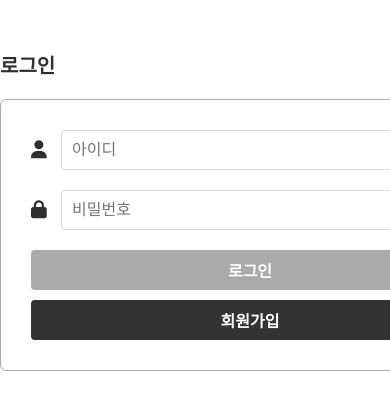
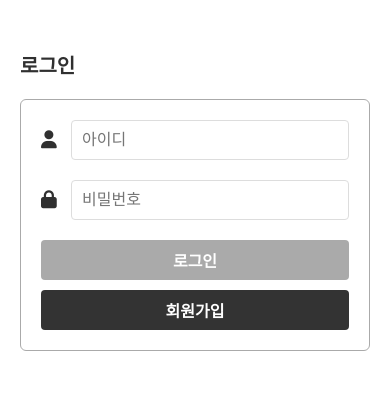
Before and after one commit to kang-mincheol/myrecord, a PHP site: page /account/login in a window 390 px wide; the page is wider, and only the part inside the window is pictured. Shown: the part 26-436 px from the top of that part. Run offline with PHP 8.4, Linux system fonts and the light colour scheme; the visitor is signed in with stand-in values (Sample User, id 1); data that the repository does not hold is empty; some libraries are stand-ins or nearby versions; some web fonts are replaced.

Commit message:
모바일 퍼블리싱 완료

```diff
--- a/account/login/index.css
+++ b/account/login/index.css
@@ -19,6 +19,18 @@
 
 #login_wrap .login_box .login_info_wrap {
     border: 1px solid #aaa; box-sizing: border-box; border-radius: 6px; padding: 30px;
+}
+
+@media screen and (max-width: 1050px) {
+    #login_wrap .login_box {
+        width: auto; max-width: 500px; margin: 0 auto;
+    }
+}
+
+@media screen and (max-width: 600px) {
+    #login_wrap .login_box {
+        max-width: auto; margin: 0 20px;
+    }
 }
 
 
@@ -53,6 +65,12 @@
     margin-bottom: 20px;
 }
 
+@media screen and (max-width: 1050px) {
+    #login_wrap .login_box .login_info_wrap {
+        padding: 20px;
+    }
+}
+
 
 
 
--- a/account/login/index.js
+++ b/account/login/index.js
@@ -5,7 +5,13 @@ function init() {
 
 function loginSubmit() {
     var id = $("#login_id").val();
+    if(id == '') {
+        return myrecordAlert('on', '아이디를 입력해주세요');
+    }
     var password = $("#login_password").val();
+    if(password == '') {
+        return myrecordAlert('on', '비밀번호를 입력해주세요');
+    }
 
     $.ajax({
         type: "POST",
@@ -16,6 +22,11 @@ function loginSubmit() {
         url: "/api/account/set.login_check.php",
         success: function(data) {
             console.log(data);
+            if(data["code"] == "SUCCESS") {
+                location.href = "/";
+            } else {
+                return myrecordAlert('on', data["msg"]);
+            }
         },
         error: function(error) {
             console.log(error);
--- a/account/login/index.php
+++ b/account/login/index.php
@@ -28,7 +28,7 @@ echo css_load('/account/login/index.css');
             <!-- info_data_wrap -->
 
             <div class="bottom_btn_wrap">
-                <button class="login_btn">로그인</button>
+                <button class="login_btn" onclick="loginSubmit();">로그인</button>
                 <a class="join_btn" href="/account/create/">회원가입</a>
             </div>
         </div>
--- a/api/account/set.login_check.php
+++ b/api/account/set.login_check.php
@@ -24,7 +24,7 @@ $data = cleansingParams($data);
 $id_check = sql_fetch("
     Select  count(*) as cnt
     From    Users
-    Where   user_id = '{$data["user_id"]}'
+    Where   user_id = '{$data["id"]}'
 ")["cnt"];
 
 if($id_check == 0) {
```
